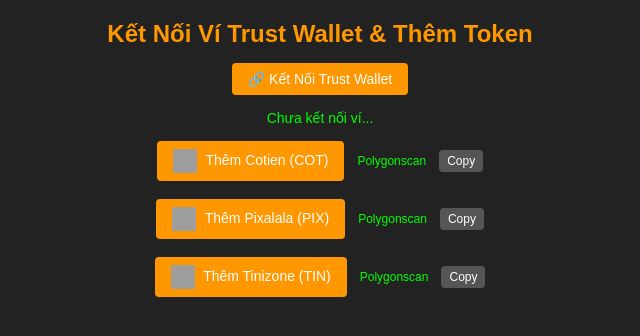
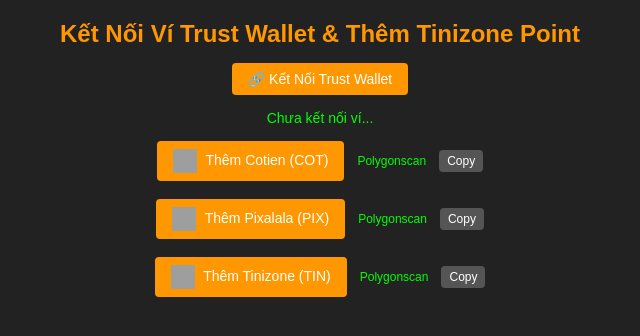
Before and after one commit to tinizone/tinizone.github.io, a plain HTML site: page index.html in a window 1280 px wide. Shown: the whole page, without its empty margins (320-960 px from the left). Drawn offline with nearby package versions, Linux system fonts and the light colour scheme; grey boxes are pictures that could not be loaded.

Commit message:
Update index.html

```diff
--- a/index.html
+++ b/index.html
@@ -3,7 +3,7 @@
 <head>
     <meta charset="UTF-8">
     <meta name="viewport" content="width=device-width, initial-scale=1.0">
-    <title>Kết Nối Ví Trust Wallet & Thêm Token</title>
+    <title>Kết Nối Ví Trust Wallet & Thêm Tinizone Point</title>
     <style>
         body { font-family: Arial, sans-serif; text-align: center; padding: 10px; background: #222; color: white; margin: 0; }
         h1 { color: #ff9800; font-size: 24px; margin: 10px 0; }
@@ -19,7 +19,7 @@
     </style>
 </head>
 <body>
-    <h1>Kết Nối Ví Trust Wallet & Thêm Token</h1>
+    <h1>Kết Nối Ví Trust Wallet & Thêm Tinizone Point</h1>
     <button onclick="connectWallet()">🔗 Kết Nối Trust Wallet</button>
     <div id="wallet-address">Chưa kết nối ví...</div>
 
```
